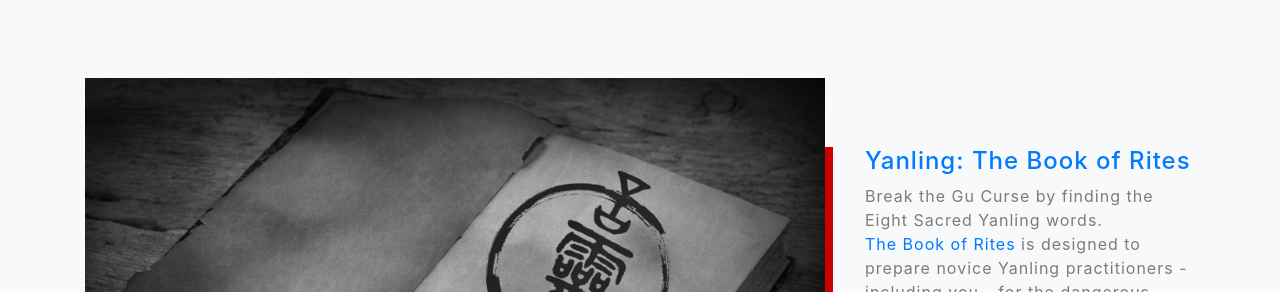
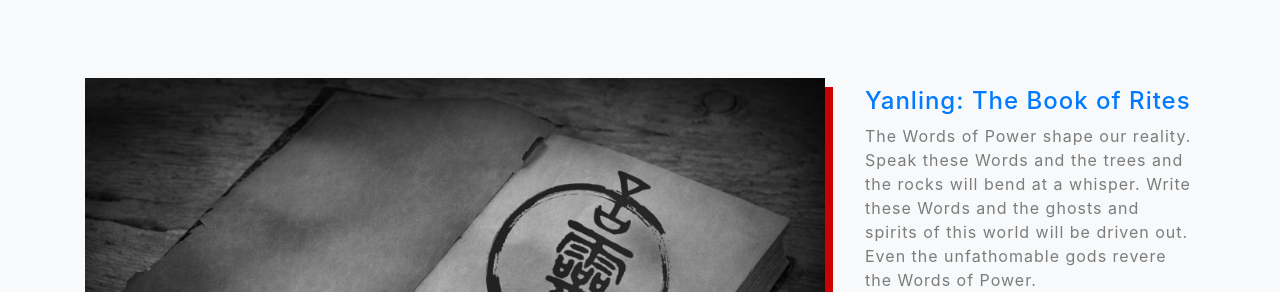
Before and after one commit to spiderlili/yanling, a website with bundled scripts: page index.html in a window 1280 px wide. Shown: the part 2090-2382 px from the top of the page. Built offline with nearby package versions, Linux system fonts and the light colour scheme.

Commit message:
flavour text

```diff
--- a/index.html
+++ b/index.html
@@ -102,7 +102,8 @@ Some days ago, the wealthy Zhu family - aloof, but held in high esteem by most -
           <div class="featured-text text-center text-lg-left">
             <a href="https://docs.google.com/document/d/1uMlpkmxrkKd7MmwjFUVSxYSKu6cH6T36ZRFf1GYAH-A/edit?usp=sharing" target = "_blank">
               <h4>Yanling: The Book of Rites</h4></a>
-            <p class="text-black-50 mb-0">Break the Gu Curse by finding the Eight Sacred Yanling words.</p>
+            <p class="text-black-50 mb-0">The Words of Power shape our reality. Speak these Words and the trees and the rocks will bend at a whisper. Write these Words and the ghosts and spirits of this world will be driven out.
+              Even the unfathomable gods revere the Words of Power.</p>
             <p class="text-black-50 mb-0">  <a href="https://docs.google.com/document/d/1uMlpkmxrkKd7MmwjFUVSxYSKu6cH6T36ZRFf1GYAH-A/edit?usp=sharing" target = "_blank">The Book of Rites </a> is designed to prepare novice Yanling practitioners - including you - for the dangerous trials yet to come.
               <br>It will teach you how to perform a Purification Ritual, a process that takes roughly an hour to complete.
 <br>The first trial will take place in the Fallen Flower Cave of Hunan, China. You must succeed.
```
